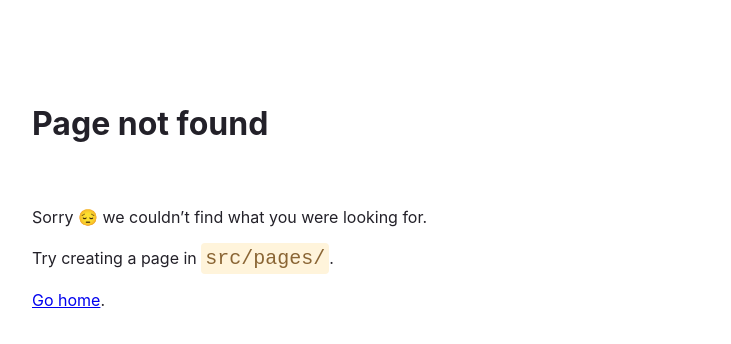
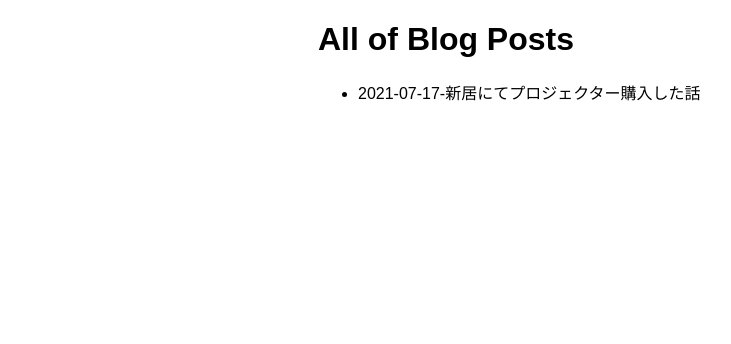
Before and after one commit to nam3/blog, a Gatsby site: page /blog in a window 1280 px wide. Before the commit this address had no page. Shown: the whole page, without its empty margins (72-803 px from the left). Built offline with nearby package versions, Linux system fonts and the light colour scheme; Gatsby itself is replaced by a stand-in of ours.

Commit message:
tutorial 5: page query with graphql

```diff
--- a/gatsby-config.js
+++ b/gatsby-config.js
@@ -7,5 +7,12 @@ module.exports = {
     'gatsby-plugin-netlify-cms',
     'gatsby-plugin-image',
     'gatsby-plugin-sharp',
+    {
+      resolve: 'gatsby-source-filesystem',
+      options: {
+        name: 'contents',
+        path: `${__dirname}/src/contents`,
+      },
+    },
   ],
 };
--- a/src/components/layout.js
+++ b/src/components/layout.js
@@ -1,11 +1,21 @@
 import * as React from 'react';
+import { useStaticQuery, graphql } from 'gatsby';
 import { container } from './layout.module.css';
 
 const Layout = ({ title, children }) => {
+  const data = useStaticQuery(graphql`
+    query {
+      site {
+        siteMetadata {
+          title
+        }
+      }
+    }
+  `);
   return (
     <main className={container}>
       <title>{title}</title>
-      <h1>{title}</h1>
+      <h1>{title || data.site.siteMetadata.title}</h1>
       {children}
     </main>
   );
--- /dev/null
+++ b/src/pages/blog.js
@@ -0,0 +1,27 @@
+import { graphql, useStaticQuery } from 'gatsby';
+import * as React from 'react';
+import Layout from '../components/layout';
+
+const Blog = ({ data }) => {
+  return (
+    <Layout title="All of Blog Posts">
+      <ul>
+        {data.allFile.nodes.map((v) => {
+          return <li>{v.name}</li>;
+        })}
+      </ul>
+    </Layout>
+  );
+};
+
+export const query = graphql`
+  query {
+    allFile {
+      nodes {
+        name
+      }
+    }
+  }
+`;
+
+export default Blog;
```
